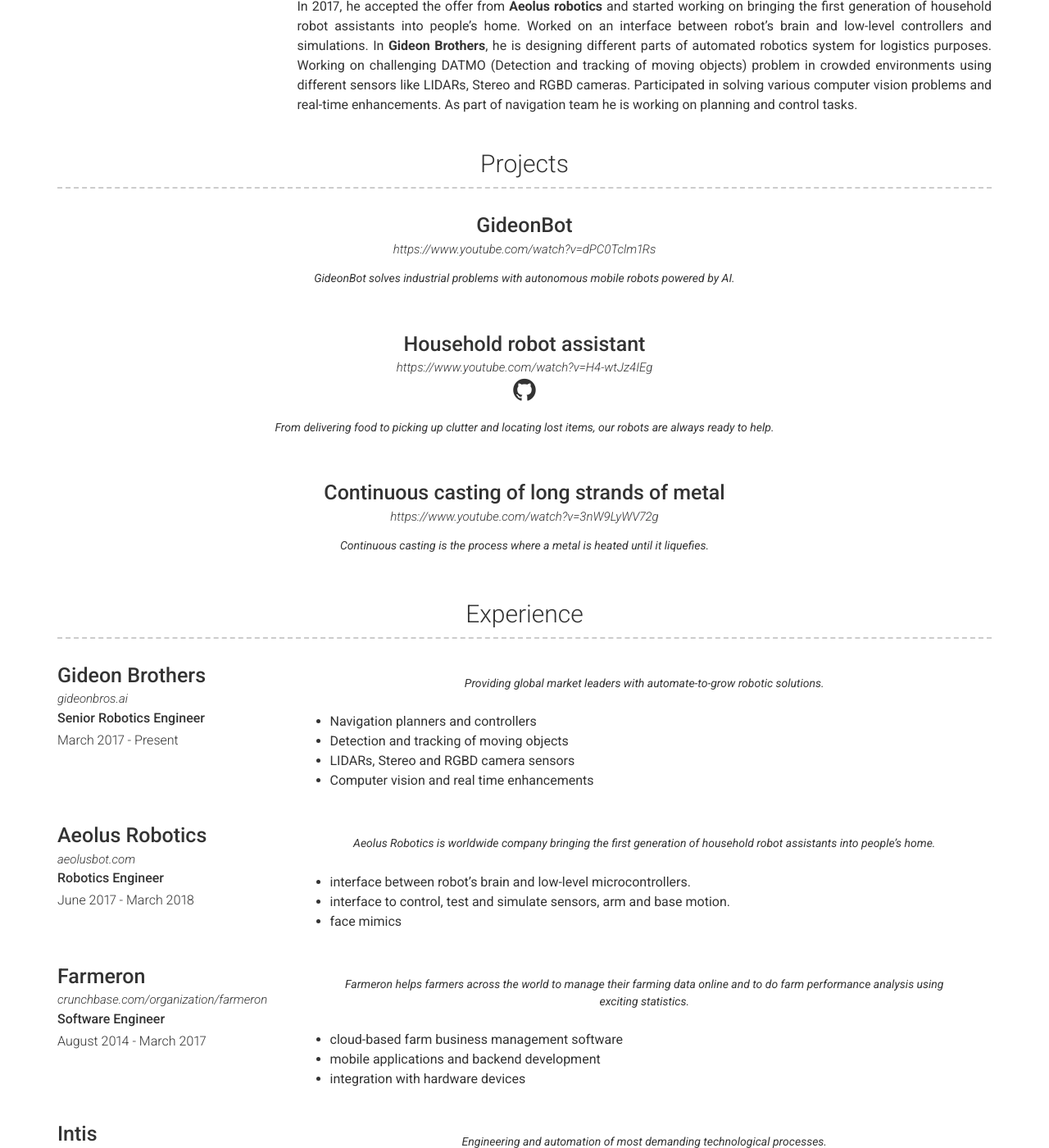
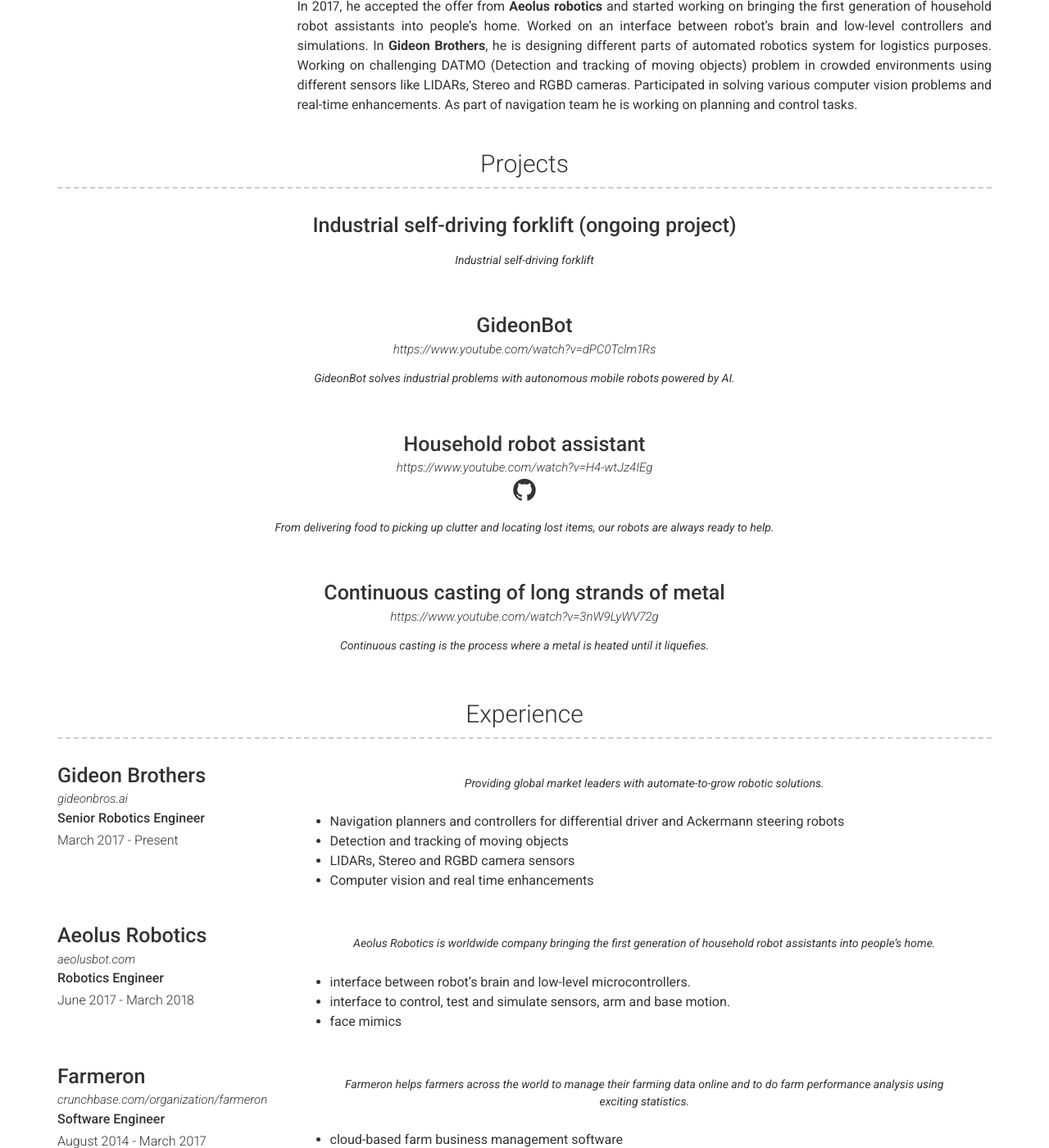
Before and after one commit to matijazigic/matijazigic.github.io, a Jekyll site: the page built from index.md, in a window 1280 px wide and 1400 px high, scrolled down 537 px. Shown: the whole window at 82% size. Built offline with Jekyll 4.4.1, drawn with Linux system fonts in a browser that asks for light colours.

Commit message:
Update experience, projects and header.html

```diff
--- a/_data/experience.yml
+++ b/_data/experience.yml
@@ -7,7 +7,7 @@
   quote: >
     Providing global market leaders with automate-to-grow robotic solutions.
   description: | # this will include new lines to allow paragraphs
-   * Navigation planners and controllers
+   * Navigation planners and controllers for differential driver and Ackermann steering robots
    * Detection and tracking of moving objects
    * LIDARs, Stereo and RGBD camera sensors
    * Computer vision and real time enhancements
--- a/_data/projects.yml
+++ b/_data/projects.yml
@@ -1,4 +1,11 @@
 # Project template
+- layout: top-middle
+  name:  Industrial self-driving forklift (ongoing project)
+  link:
+  #github:
+  quote: >
+    Industrial self-driving forklift
+  #description: | # this will include new lines to allow paragraphs
 - layout: top-middle
   name:  GideonBot
   link: https://www.youtube.com/watch?v=dPC0Tclm1Rs
--- a/_includes/header.html
+++ b/_includes/header.html
@@ -71,7 +71,7 @@
         {%- endif -%}
         {%- if site.youtube_username -%}
           <li>
-            <a target="_blank" href="https://www.youtube.com/{{ site.youtube_username| cgi_escape | escape }}" class="button button--sacnite button--round-l">
+            <a target="_blank" href="https://www.youtube.com/{{ site.youtube_username }}" class="button button--sacnite button--round-l">
               <i class="fa fa-youtube-play" title="Youtube link"></i>
             </a>
           </li>
```
Also changed, not shown: 1 other file.
